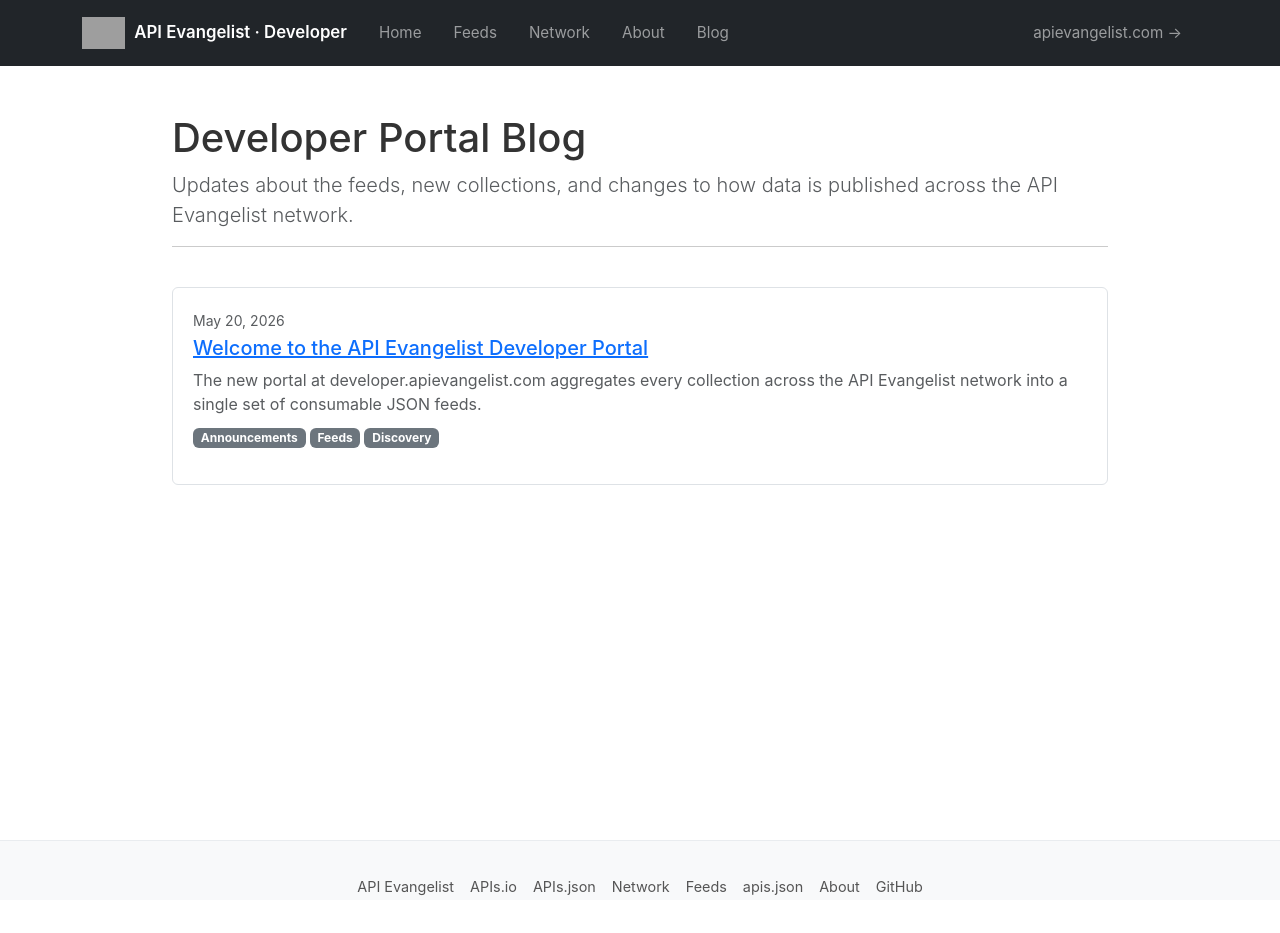
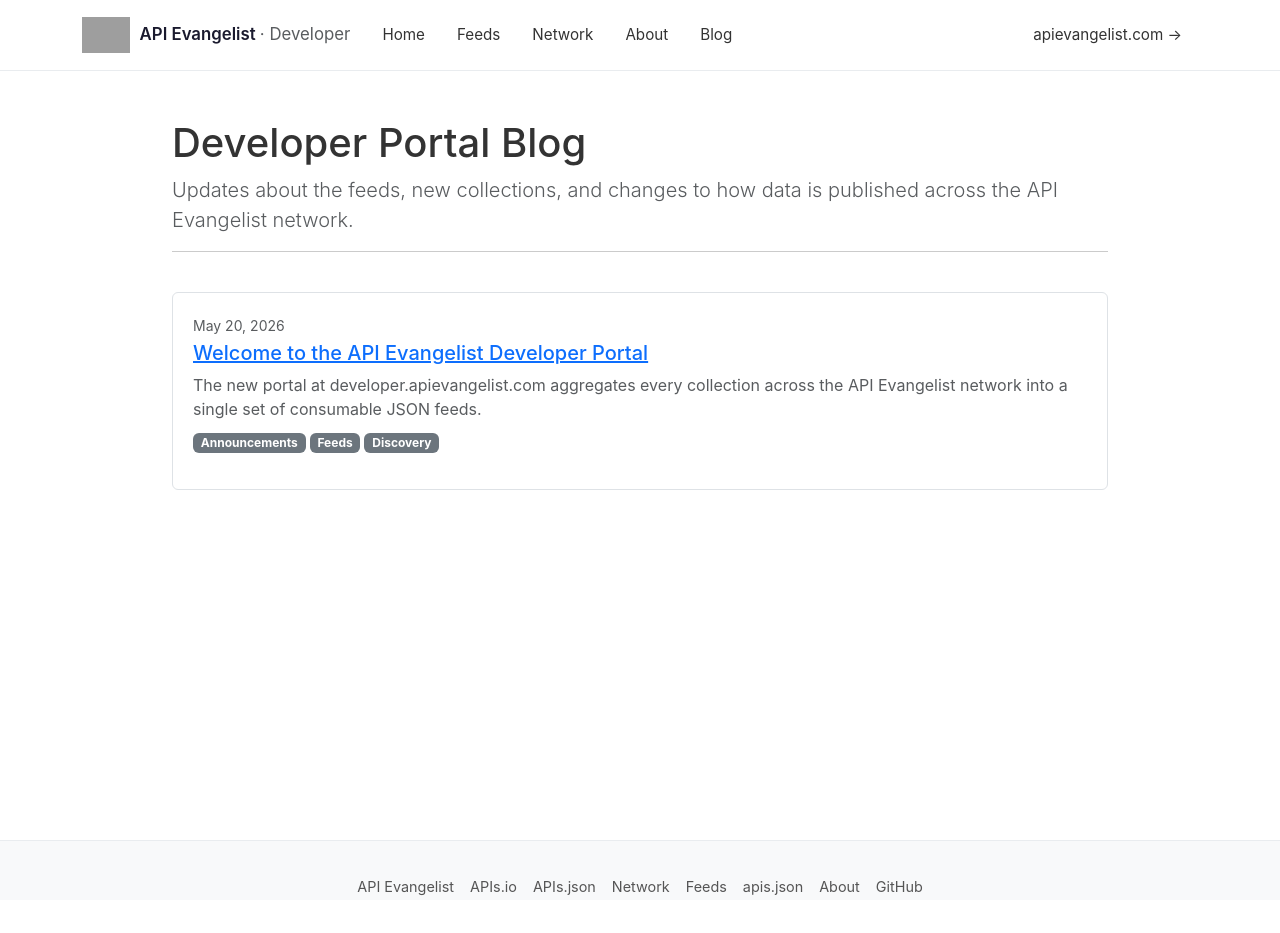
Before and after one commit to api-evangelist/developer, a Jekyll site: the page built from blog/index.html, in a window 1280 px wide. Built offline with Jekyll 4.4.1, drawn with Linux system fonts in a browser that asks for light colours; the list of posts is cut into pages by our own code; grey boxes are pictures that could not be loaded.

Commit message:
Switch portal header to white background
The butterfly logo's dark colors don't read well against the
previous dark navbar. White background gives the logo room to breathe.

Co-Authored-By: Claude Opus 4.7 (1M context) <noreply@anthropic.com>

```diff
--- a/_layouts/default.html
+++ b/_layouts/default.html
@@ -32,10 +32,12 @@
 
     <style>
       body { font-family: -apple-system, BlinkMacSystemFont, "Segoe UI", Roboto, "Helvetica Neue", Arial, sans-serif; color: #333; }
-      .navbar { padding: 0.75rem 0; }
-      .navbar-brand { display: flex; align-items: center; gap: 0.6rem; color: #fff !important; font-weight: 600; font-size: 1.05rem; }
-      .navbar-brand img { display: block; height: 32px; width: auto; }
-      .nav-link { font-size: 0.95rem; padding: 0.5rem 1rem !important; }
+      .navbar { padding: 0.75rem 0; background-color: #fff !important; border-bottom: 1px solid #e9ecef; }
+      .navbar-brand { display: flex; align-items: center; gap: 0.6rem; color: #1a1a2e !important; font-weight: 600; font-size: 1.05rem; }
+      .navbar-brand img { display: block; height: 36px; width: auto; }
+      .navbar .nav-link { color: #333 !important; font-size: 0.95rem; padding: 0.5rem 1rem !important; }
+      .navbar .nav-link:hover { color: #0d6efd !important; }
+      .navbar-toggler { border-color: #ced4da; }
       .container.my-5 { max-width: 960px; }
       .footer { background-color: #f8f9fa; border-top: 1px solid #e9ecef; }
       .footer a { color: #555; text-decoration: none; font-size: 0.9rem; }
@@ -53,11 +55,11 @@
     </style>
   </head>
   <body>
-    <nav class="navbar navbar-expand-lg navbar-dark bg-dark">
+    <nav class="navbar navbar-expand-lg">
       <div class="container">
         <a class="navbar-brand" href="{{ site.url }}/" aria-label="{{ site.name }} home">
           <img src="https://kinlane-productions2.s3.amazonaws.com/api-evangelist-logos/api-evangelist-logo-butterfly.png" alt="API Evangelist">
-          <span>API Evangelist · Developer</span>
+          <span>API Evangelist <span class="text-muted fw-normal">· Developer</span></span>
         </a>
         <button class="navbar-toggler" type="button" data-bs-toggle="collapse" data-bs-target="#navbarSupportedContent" aria-controls="navbarSupportedContent" aria-expanded="false" aria-label="Toggle navigation">
           <span class="navbar-toggler-icon"></span>
```
